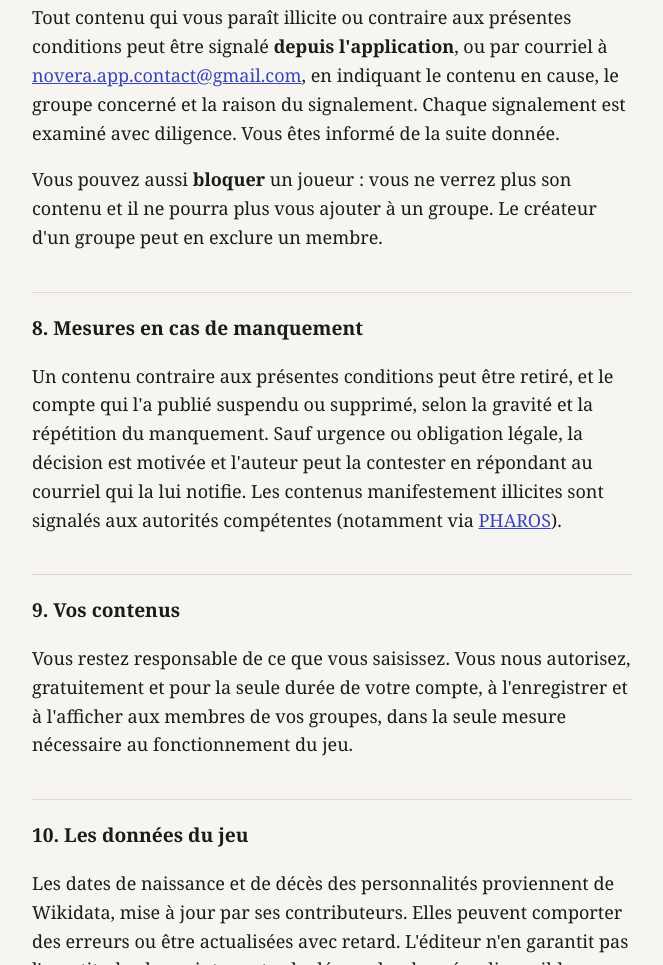
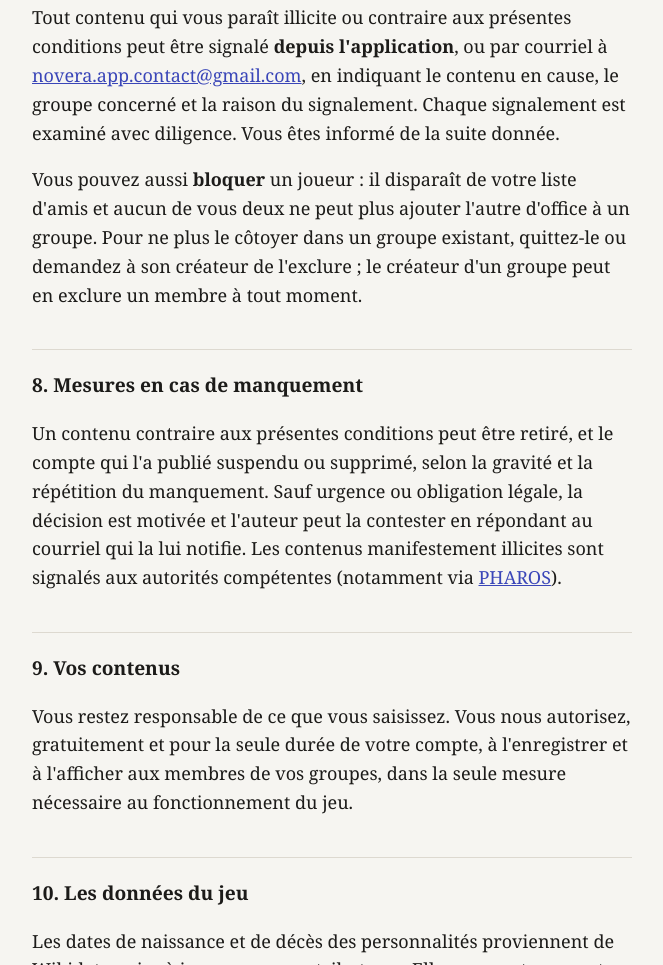
Before and after one commit to Ticule79/bingolastbreath-legal, a plain HTML site: page conditions/index.html in a window 1280 px wide. Shown: the part 2386-3351 px from the top of the page, without its empty margins (308-971 px from the left). Drawn offline with Linux system fonts and the light colour scheme.

Commit message:
Le blocage décrit tel qu'il fonctionne dans l'app
Co-Authored-By: Claude Opus 5.5 <noreply@anthropic.com>

```diff
--- a/conditions/index.html
+++ b/conditions/index.html
@@ -78,8 +78,10 @@ interdit, dans un pseudo, un nom de groupe, une fiche ou une description&nbsp;:<
 <a href="mailto:novera.app.contact@gmail.com">novera.app.contact@gmail.com</a>, en indiquant le
 contenu en cause, le groupe concerné et la raison du signalement. Chaque signalement est examiné
 avec diligence. Vous êtes informé de la suite donnée.</p>
-<p>Vous pouvez aussi <strong>bloquer</strong> un joueur&nbsp;: vous ne verrez plus son contenu et il
-ne pourra plus vous ajouter à un groupe. Le créateur d'un groupe peut en exclure un membre.</p>
+<p>Vous pouvez aussi <strong>bloquer</strong> un joueur&nbsp;: il disparaît de votre liste d'amis et
+aucun de vous deux ne peut plus ajouter l'autre d'office à un groupe. Pour ne plus le côtoyer dans un
+groupe existant, quittez-le ou demandez à son créateur de l'exclure&nbsp;; le créateur d'un groupe
+peut en exclure un membre à tout moment.</p>
 
 <h2>8. Mesures en cas de manquement</h2>
 <p>Un contenu contraire aux présentes conditions peut être retiré, et le compte qui l'a publié
```
